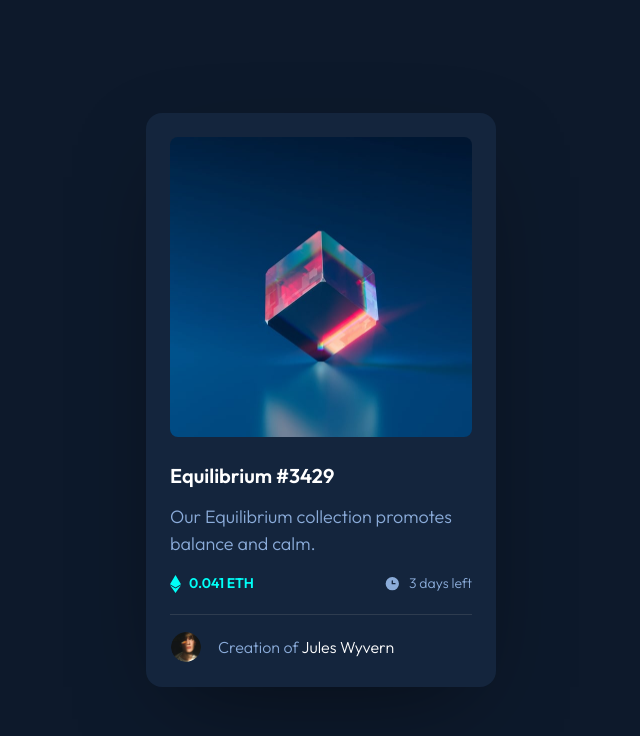
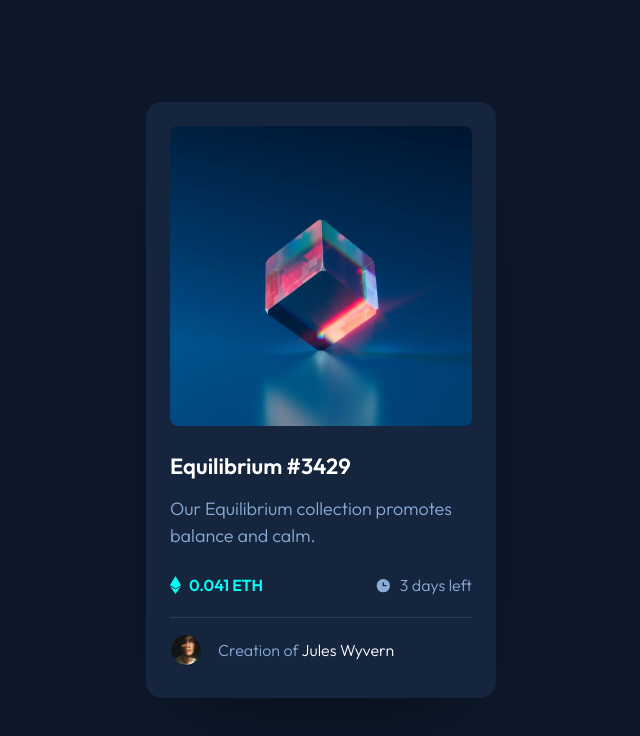
Before and after one commit to byronbyron/nft-preview-card-component, a plain HTML site: page index.html in a window 1280 px wide. Shown: the whole page, without its empty margins (319-959 px from the left). Drawn offline with Linux system fonts and the light colour scheme.

Commit message:
Minor styling tweaks

```diff
--- a/styles.css
+++ b/styles.css
@@ -65,7 +65,7 @@ a:active {
 
 .card-body {
     position: relative;
-    padding: 1.5rem;
+    padding: 1.5rem 1.5rem 2rem;
 }
 
 .card-img-link {
@@ -104,7 +104,7 @@ a:active {
 }
 
 .card-body h1 {
-    font-size: 1.25rem;
+    font-size: 1.375rem;
     font-weight: 600;
     margin-top: 0;
     color: var(--white);
@@ -120,10 +120,10 @@ a:active {
 }
 
 .card-tags {
-    font-size: 0.875rem;
+    font-size: 1rem;
     display: flex;
     justify-content: space-between;
-    margin-top: 1rem;
+    margin-top: 1.5rem;
 }
 
 .card-tags p {
```
